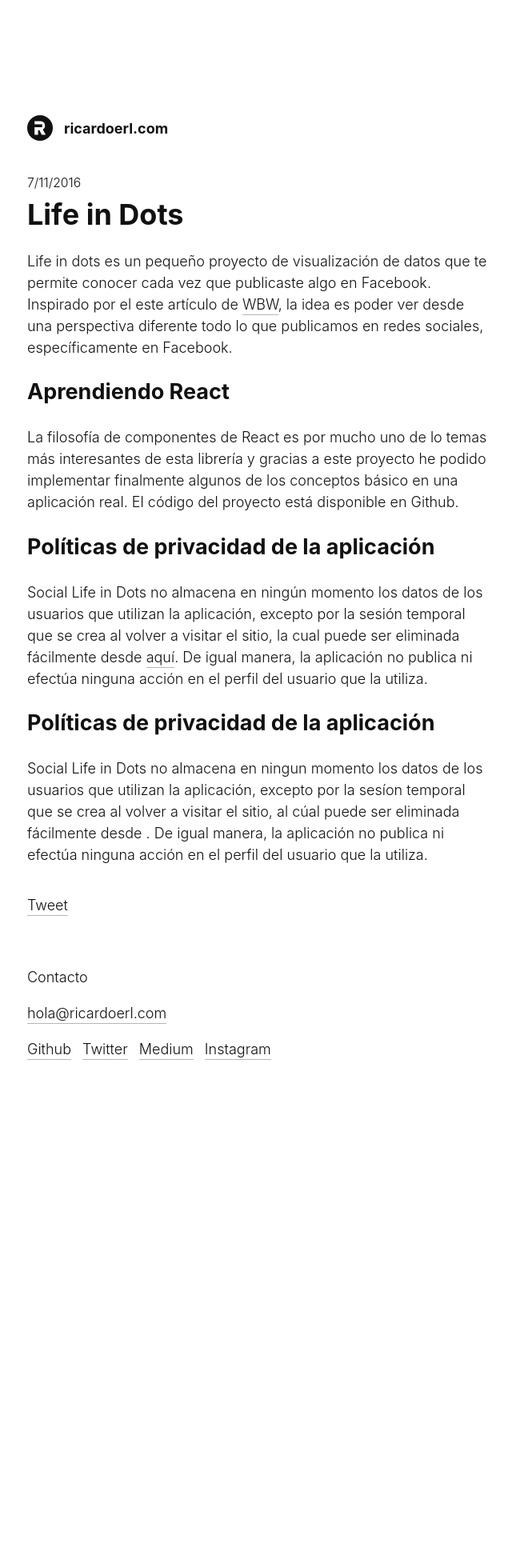
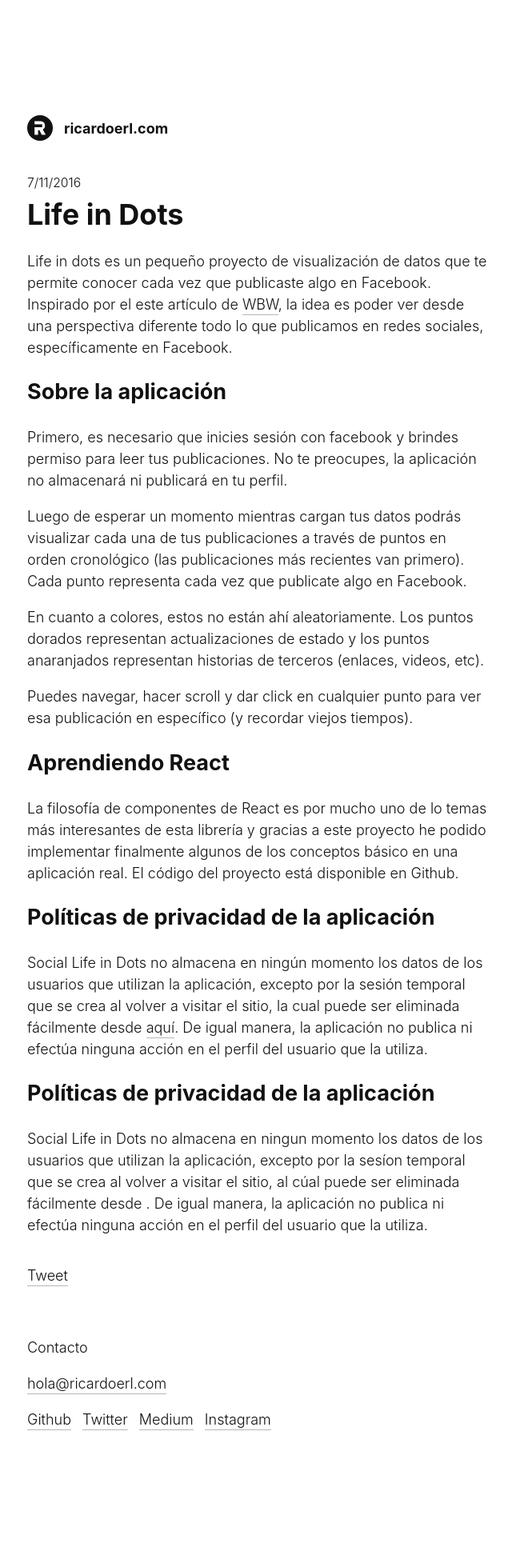
Before and after one commit to ricardoerl/ricardoerl.com, a Jekyll site: the page built from _posts/2016-11-07-life-in-dots.md, in a window 1280 px wide. Shown: the whole page at 80% size, without its empty margins (48-688 px from the left). Built offline with Jekyll 4.4.1, drawn with Linux system fonts in a browser that asks for light colours; comment, search, counter and statistics services are not loaded; before the commit the page ends 1496 px from its top, so only the background shows below that.

Commit message:
Add new content

```diff
--- a/_posts/2016-11-07-life-in-dots.md
+++ b/_posts/2016-11-07-life-in-dots.md
@@ -4,6 +4,16 @@
 ---
 
 Life in dots es un pequeño proyecto de visualización de datos que te permite conocer cada vez que publicaste algo en Facebook. Inspirado por el este artículo de [WBW](http://waitbutwhy.com/2014/05/life-weeks.html), la idea es poder ver desde una perspectiva diferente todo lo que publicamos en redes sociales, específicamente en Facebook.
+
+## Sobre la aplicación
+
+Primero, es necesario que inicies sesión con facebook y brindes permiso para leer tus publicaciones. No te preocupes, la aplicación no almacenará ni publicará en tu perfil.
+
+Luego de esperar un momento mientras cargan tus datos podrás visualizar cada una de tus publicaciones a través de puntos en orden cronológico (las publicaciones más recientes van primero). Cada punto representa cada vez que publicate algo en Facebook.
+
+En cuanto a colores, estos no están ahí aleatoriamente. Los puntos dorados representan actualizaciones de estado y los puntos anaranjados representan historias de terceros (enlaces, videos, etc).
+
+Puedes navegar, hacer scroll y dar click en cualquier punto para ver esa publicación en específico (y recordar viejos tiempos).
 
 ## Aprendiendo React
 
```
